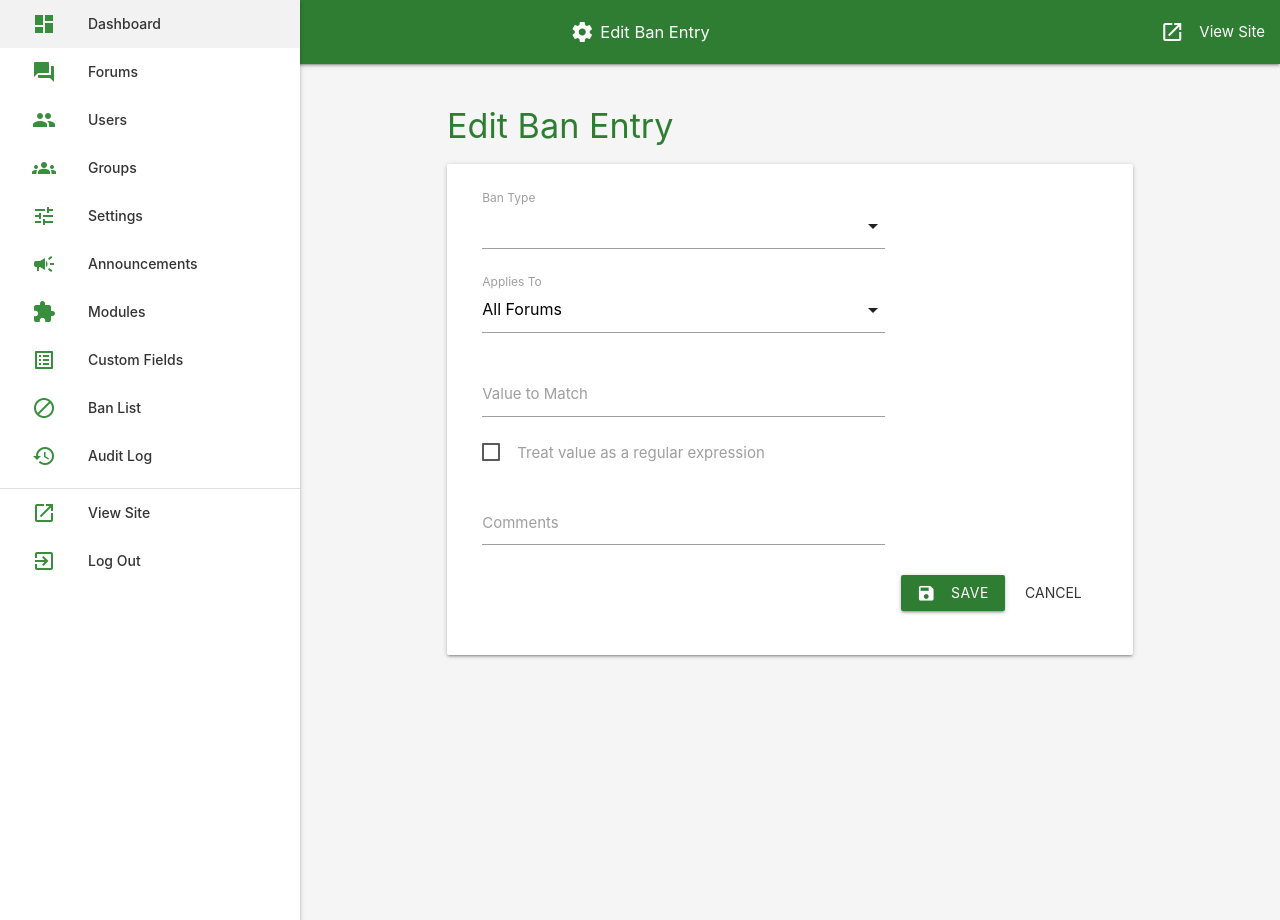
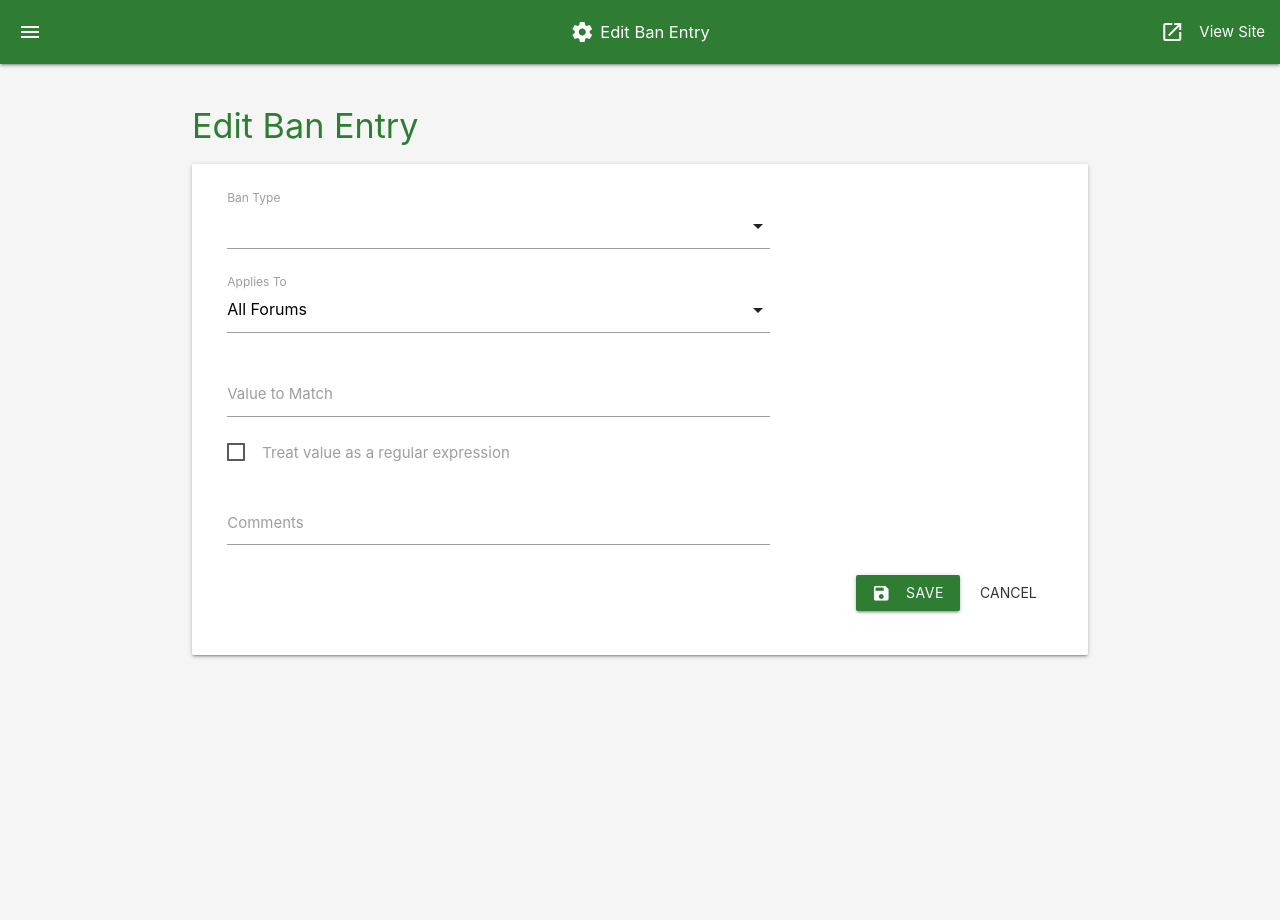
Before and after one commit to Phorum/Phorum, a PHP site: template templates/admin/bans/edit.html.twig in a window 1280 px wide. Run offline with PHP 8.4, Linux system fonts and the light colour scheme; the template is opened without the code that fills it, so the values that code supplies are empty; some libraries are stand-ins or nearby versions.

Commit message:
Hide left nav by default

```diff
--- a/templates/admin/base.html.twig
+++ b/templates/admin/base.html.twig
@@ -9,9 +9,6 @@
     <style>
         body { display: flex; min-height: 100vh; flex-direction: column; background: #f5f5f5; }
         main { flex: 1 0 auto; padding: 20px 0; }
-        @media only screen and (min-width: 993px) {
-            main { padding-left: 300px; }
-        }
         .sidenav { padding-top: 0; }
         .sidenav .user-view { padding: 16px; background: #2e7d32; }
         .sidenav .user-view .name, .sidenav .user-view .email { color: #fff; }
@@ -20,6 +17,12 @@
         .sidenav li.active > a { color: #2e7d32; font-weight: 600; background: #e8f5e9; }
         nav { background: #2e7d32; }
         nav .brand-logo { font-size: 1.1rem; }
+        /* Materialize hides .sidenav-trigger at >=993px, assuming sidenav-fixed
+           is used there instead — we want the trigger at every width since the
+           sidenav is always collapsed/overlay, never fixed-open. */
+        @media only screen and (min-width: 993px) {
+            nav a.sidenav-trigger { display: inline-block; }
+        }
         .page-title { color: #2e7d32; margin-bottom: 20px; }
         .stat-card .card-content { padding: 16px; }
         .stat-card .stat-value { font-size: 2.5rem; font-weight: 700; color: #2e7d32; }
@@ -85,8 +88,8 @@
         </div>
     </nav>
 
-    <!-- Sidenav -->
-    <ul id="admin-sidenav" class="sidenav sidenav-fixed">
+    <!-- Sidenav (collapsed by default at every screen size; opens as an overlay) -->
+    <ul id="admin-sidenav" class="sidenav">
         {% if admin_user %}
         <li>
             <div class="user-view">
```
